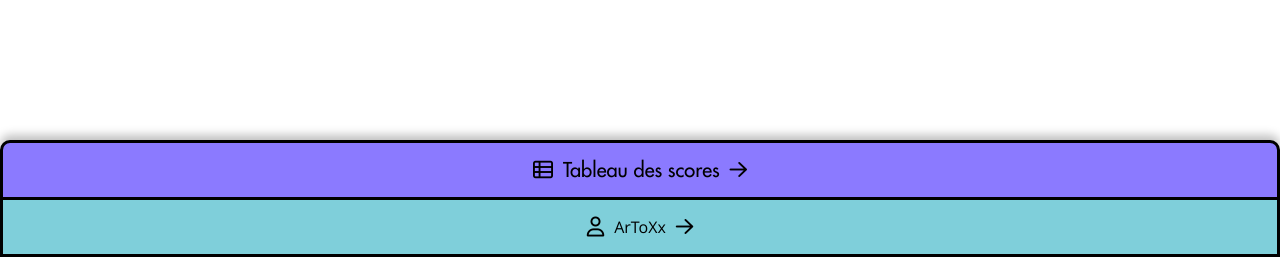
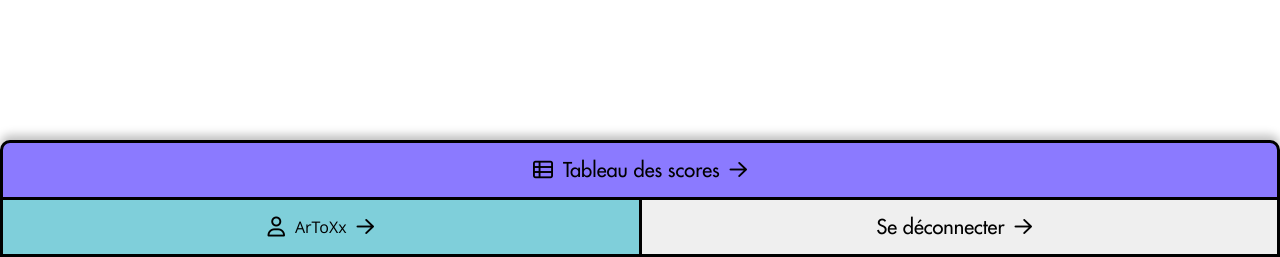
Before and after one commit to ArToXxFR/shifumi, a PHP site: page / in a window 1280 px wide. Shown: the part 663-920 px from the top of the page. Run offline with PHP 8.4, Linux system fonts and the light colour scheme; a user stored in the database is signed in; data comes from the database, SQL or seed files in the repository; data that the repository does not hold is empty; some web fonts are replaced.

Commit message:
Correction des problèmes de z-index et modification du CSS pour faire apparaître le bouton se déconnecter

```diff
--- a/css/style.css
+++ b/css/style.css
@@ -176,7 +176,7 @@ body * {
 /* Pour fixer le header en haut du site */
 
 header {
-    z-index: -1;
+    z-index: 0;
     position: fixed;
     display: flex;
     justify-content: center;
@@ -227,7 +227,7 @@ header h1 {
 /* Le padding top / bottom représente le height du header et du footer */
 
 .page_container {
-    z-index: -1;
+    z-index: 0;
     padding-top: 80px;
     padding-bottom: 117px;
     padding-left: 20px;
@@ -320,10 +320,10 @@ header h1 {
 /* Pour fixer le footer en bas du site */
 
 footer {
-    z-index: -1;
+    z-index: 0;
     position: fixed;
     bottom: 0;
-    height: 117px;
+    height: fit-content;
     width: 100%;
 
 }
@@ -387,6 +387,21 @@ footer button.cyan {
     background: #7FCFDA;
 }
 
+footer button.profile,
+footer button.deconnection-button {
+    float: left;
+
+}
+
+footer button.profile {
+    border-right: none;
+    width: calc(50% - 1.5px)
+}
+
+footer button.deconnection-button {
+    width: calc(50% + 1.5px)
+}
+
 /* -------------------------------------------------------------------------------------------------------------
    POPUP
 ------------------------------------------------------------------------------------------------------------- */
@@ -395,7 +410,7 @@ footer button.cyan {
 /* Il faudra faire en sorte que cliquer dessus ferme aussi la popup comme le bouton pour la fermer » */
 
 .position-popup::before {
-    z-index: -1;
+    z-index: 0;
     content: "";
     position: absolute;
     top: 0;
@@ -406,10 +421,10 @@ footer button.cyan {
 }
 
 /* Container de la popup */
-/* Le seule à ne pas avoir de « z-index: -1 » pour passer au-dessus des autres éléments */
+/* Le seule à ne pas avoir de « z-index: 0 » pour passer au-dessus des autres éléments */
 
 .position-popup {
-    /* z-index: 1; */
+    z-index: 1;
     display: none;
     position: absolute;
     top: 0;
```
